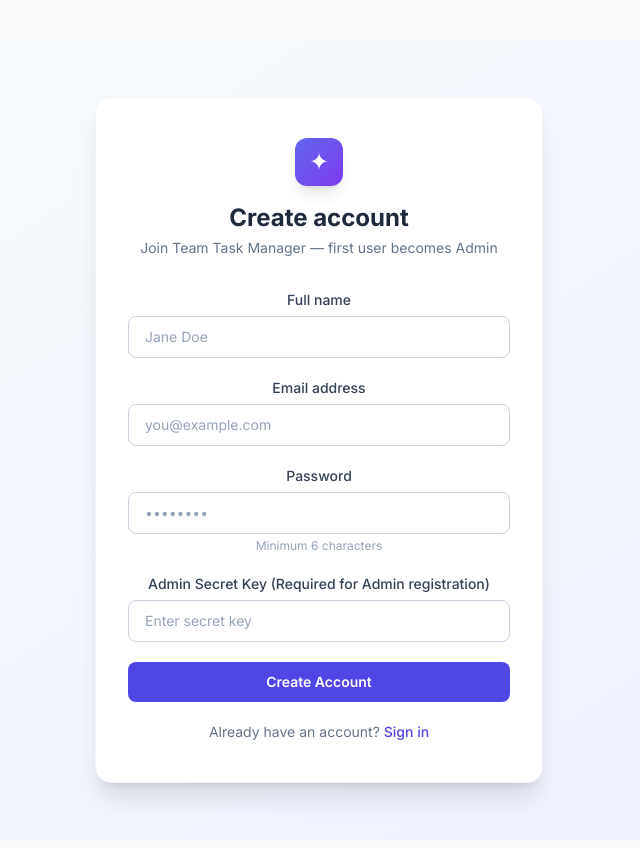
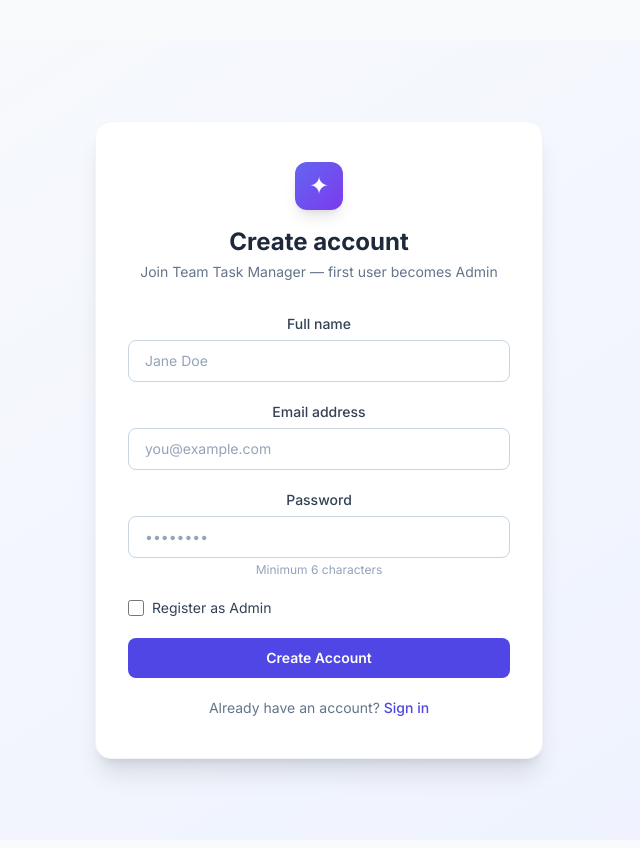
Before and after one commit to sameer-bagde/Assignment-Team-Task-Manager-Full-Stack-, a React (Vite) app: page /signup in a window 1280 px wide. Shown: the whole page, without its empty margins (321-961 px from the left). Built offline with nearby package versions, Linux system fonts and the light colour scheme; no server answers; the HTML template or start-up script is replaced by a standard one.

Commit message:
feat: implement role-based signup and global member visibility

```diff
--- a/src/pages/signup/SignupForm.tsx
+++ b/src/pages/signup/SignupForm.tsx
@@ -7,6 +7,7 @@ const SignupForm: React.FC = () => {
   const [name, setName]         = useState("");
   const [email, setEmail]       = useState("");
   const [password, setPassword] = useState("");
+  const [registerAsAdmin, setRegisterAsAdmin] = useState(false);
   const [adminKey, setAdminKey] = useState("");
   const [error, setError]       = useState<string | null>(null);
   const [loading, setLoading]   = useState(false);
@@ -17,7 +18,13 @@ const SignupForm: React.FC = () => {
     e.preventDefault();
     setError(null);
     setLoading(true);
-    const result = await signupAction(dispatch, name, email, password, adminKey);
+    const result = await signupAction(
+      dispatch,
+      name,
+      email,
+      password,
+      registerAsAdmin ? adminKey : undefined
+    );
     setLoading(false);
     if (result.ok) {
       navigate("/account/dashboard");
@@ -81,6 +88,20 @@ const SignupForm: React.FC = () => {
         <p className="mt-1 text-xs text-slate-400 dark:text-slate-500">Minimum 6 characters</p>
       </div>
 
+      <div className="flex items-center">
+        <input
+          id="registerAsAdmin"
+          type="checkbox"
+          checked={registerAsAdmin}
+          onChange={(e) => setRegisterAsAdmin(e.target.checked)}
+          className="h-4 w-4 rounded border-slate-300 text-indigo-600 focus:ring-indigo-500"
+        />
+        <label htmlFor="registerAsAdmin" className="ml-2 block text-sm text-slate-700 dark:text-slate-300">
+          Register as Admin
+        </label>
+      </div>
+
+      {registerAsAdmin && (
         <div>
           <label className="block text-sm font-medium text-slate-700 dark:text-slate-300 mb-1.5">
             Admin Secret Key (Required for Admin registration)
@@ -95,6 +116,7 @@ const SignupForm: React.FC = () => {
             placeholder="Enter secret key"
           />
         </div>
+      )}
 
       <button
         id="signup-btn"
```
Also changed, not shown: 2 other files (tests, documents, lock files or other folders). Lines whose indentation alone changed are shown as unchanged.
